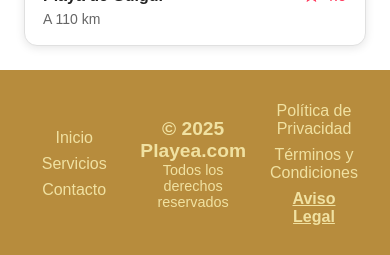
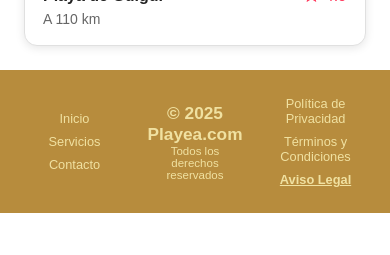
Before and after one commit to SergioAcostaTer/playa-front-angular, an Angular app: page / in a window 390 px wide. Shown: the part 7300-7555 px from the top of the page. After the commit the page ends 7513 px from the top, so only its background shows below. Built offline with nearby package versions, Linux system fonts and the light colour scheme.

Commit message:
style: Improve footer component styles for better readability and mobile responsiveness

```diff
--- a/src/app/components/footer/footer.component.css
+++ b/src/app/components/footer/footer.component.css
@@ -5,6 +5,7 @@
 	padding: 1rem;
 	color: var(--footer-text-color, #f0e1a1);
 	text-align: center;
+	font-size: 1rem;
 }
 
 /* ELEMENTOS DENTRO DEL FOOTER */
@@ -36,7 +37,7 @@
 .footer__link a {
 	color: var(--footer-text-color, #f0e1a1);
 	text-decoration: none;
-	font-size: 1rem;
+	font-size: 1em;
 	transition: color 0.3s ease-in-out;
 }
 
@@ -51,12 +52,24 @@
 }
 
 .footer__subtitle {
-	font-size: 1.2rem;
+	font-size: 1.5em;
 	font-weight: bold;
 }
 
 .footer__text {
 	text-align: center;
-	font-size: 0.9rem;
+	font-size: 0.9em;
 	flex: 1;
 }
+
+@media (max-width: 630px) {
+	.footer {
+		font-size: 0.8rem;
+		padding: 0.8em;
+		margin: 0;
+	}
+
+	.foºoter__container {
+		padding: 0;
+	}
+}
--- a/src/app/components/footer/footer.component.html
+++ b/src/app/components/footer/footer.component.html
@@ -10,7 +10,8 @@
         </nav>
 
         <div class="footer__text">
-            <p><span class="footer__subtitle">© 2025 Playea.com</span> Todos los derechos reservados</p>
+            <p><span class="footer__subtitle">© 2025 Playea.com</span></p>
+            <p>Todos los derechos reservados</p>
         </div>
 
         <nav class="footer__navigation" role="navigation">
```
